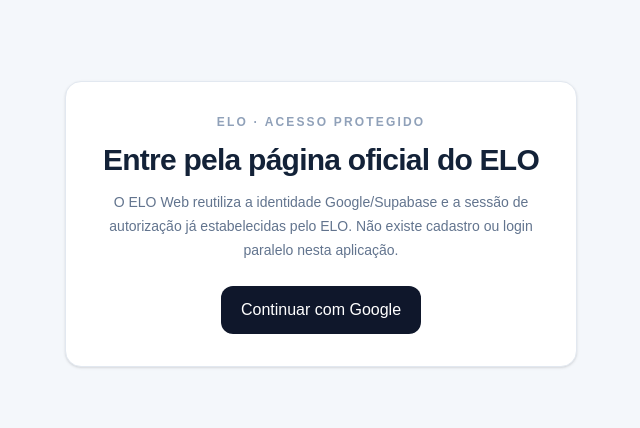
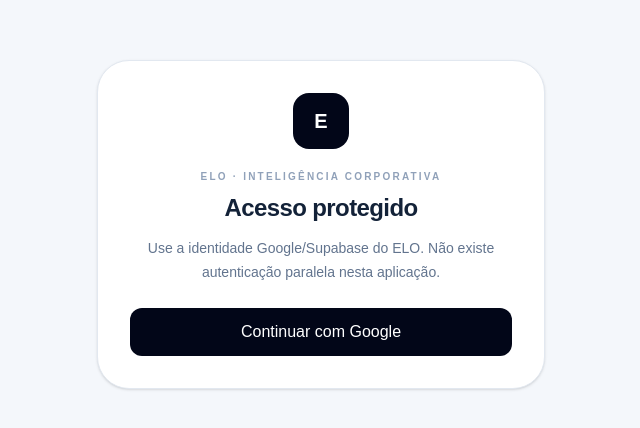
Before and after one commit to salvbruno6-hue/Cognitico_IA-corporative, a Next.js app in the folder apps/elo-web/: page / in a window 1280 px wide. Shown: the part 176-604 px from the top of the page, without its empty margins (319-959 px from the left). Built offline with nearby package versions, Linux system fonts and the light colour scheme; no server answers.

Commit message:
refactor(elo-web): route authenticated users to new command center

```diff
--- a/apps/elo-web/src/auth/ELOWebAuthBoundary.tsx
+++ b/apps/elo-web/src/auth/ELOWebAuthBoundary.tsx
@@ -2,182 +2,89 @@
 
 import { useEffect, useState } from "react";
 import { createClient, type Session, type SupabaseClient } from "@supabase/supabase-js";
-import { EloDashboard } from "@/components/elo-dashboard";
+import { EloWebCommandCenter } from "@/components/elo-web-command-center";
 
-function getSupabaseClient() {
+type AuthClient = SupabaseClient<any>;
+
+function getSupabaseClient(): AuthClient | null {
   const url = process.env.NEXT_PUBLIC_SUPABASE_URL?.trim();
   const key = (process.env.NEXT_PUBLIC_SUPABASE_ANON_KEY ?? process.env.NEXT_PUBLIC_SUPABASE_PUBLISHABLE_KEY)?.trim();
   if (!url || !key) return null;
-  return createClient(url, key, {
-    auth: { persistSession: true, autoRefreshToken: true, detectSessionInUrl: true },
-  });
+  return createClient(url, key, { auth: { persistSession: true, autoRefreshToken: true, detectSessionInUrl: true } });
 }
 
-async function establishELOAuthorizationSession(supabase: SupabaseClient<any>) {
+async function establishAuthorization(supabase: AuthClient) {
   const { error: identityError } = await supabase.rpc("elo_bind_authenticated_identity");
   if (identityError) throw identityError;
-
-  const { data: sessionId, error: sessionError } = await supabase.rpc("elo_establish_authenticated_session");
-  if (sessionError) throw sessionError;
-  if (!sessionId) throw new Error("ELO authorization session was not established.");
-  return sessionId as string;
+  const { data, error } = await supabase.rpc("elo_establish_authenticated_session");
+  if (error) throw error;
+  if (!data) throw new Error("ELO authorization session was not established.");
 }
 
-async function revokeELOAuthorizationSession(supabase: SupabaseClient<any>) {
+async function revokeAuthorization(supabase: AuthClient) {
   const { error } = await supabase.rpc("elo_revoke_authenticated_session");
   if (error) throw error;
 }
 
 export function ELOWebAuthBoundary() {
   const [session, setSession] = useState<Session | null>(null);
+  const [authorized, setAuthorized] = useState(false);
   const [loading, setLoading] = useState(true);
-  const [authorized, setAuthorized] = useState(false);
   const [error, setError] = useState<string | null>(null);
   const [signingIn, setSigningIn] = useState(false);
 
   useEffect(() => {
     let active = true;
     const supabase = getSupabaseClient();
-
-    if (!supabase) {
-      setError("ELO Web não está configurado: variáveis públicas do Supabase não foram definidas no ambiente.");
-      setLoading(false);
-      return () => {
-        active = false;
-      };
-    }
+    if (!supabase) { setError("ELO Web não está configurado: variáveis públicas do Supabase não foram definidas no ambiente."); setLoading(false); return () => { active = false; }; }
 
     void supabase.auth.getSession().then(async ({ data, error: sessionError }) => {
       if (!active) return;
-      if (sessionError) {
-        setError(sessionError.message);
-        setLoading(false);
-        return;
-      }
-
+      if (sessionError) { setError(sessionError.message); setLoading(false); return; }
       setSession(data.session);
-      if (!data.session) {
-        setAuthorized(false);
-        setLoading(false);
-        return;
-      }
-
-      try {
-        await establishELOAuthorizationSession(supabase);
-        if (active) setAuthorized(true);
-      } catch (authorizationError) {
-        if (active) {
-          setAuthorized(false);
-          setError(
-            authorizationError instanceof Error
-              ? authorizationError.message
-              : "Não foi possível estabelecer a sessão de autorização do ELO.",
-          );
-        }
-      } finally {
-        if (active) setLoading(false);
-      }
+      if (!data.session) { setLoading(false); return; }
+      try { await establishAuthorization(supabase); if (active) setAuthorized(true); }
+      catch (authorizationError) { if (active) setError(authorizationError instanceof Error ? authorizationError.message : "Não foi possível autorizar o ELO."); }
+      finally { if (active) setLoading(false); }
     });
 
-    const { data } = supabase.auth.onAuthStateChange((_event, nextSession) => {
-      if (!active) return;
-      setSession(nextSession);
-      if (!nextSession) setAuthorized(false);
-    });
-
-    return () => {
-      active = false;
-      data.subscription.unsubscribe();
-    };
+    const { data } = supabase.auth.onAuthStateChange((_event, nextSession) => { if (!active) return; setSession(nextSession); if (!nextSession) setAuthorized(false); });
+    return () => { active = false; data.subscription.unsubscribe(); };
   }, []);
 
   async function signInWithGoogle() {
-    setError(null);
-    setSigningIn(true);
+    setError(null); setSigningIn(true);
     const supabase = getSupabaseClient();
-    if (!supabase) {
-      setError("Cliente de autenticação do ELO não está configurado.");
-      setSigningIn(false);
-      return;
-    }
-
-    const redirectTo = `${window.location.origin}/auth/callback`;
-    const { error: authError } = await supabase.auth.signInWithOAuth({
-      provider: "google",
-      options: { redirectTo },
-    });
-
-    if (authError) {
-      setError(authError.message);
-      setSigningIn(false);
-    }
+    if (!supabase) { setError("Cliente de autenticação do ELO não está configurado."); setSigningIn(false); return; }
+    const { error: authError } = await supabase.auth.signInWithOAuth({ provider: "google", options: { redirectTo: `${window.location.origin}/auth/callback` } });
+    if (authError) { setError(authError.message); setSigningIn(false); }
   }
 
   async function signOut() {
     setError(null);
     const supabase = getSupabaseClient();
-    if (!supabase) {
-      setError("Cliente de autenticação do ELO não está configurado.");
-      return;
-    }
-
-    try {
-      if (session) await revokeELOAuthorizationSession(supabase);
-    } catch (revokeError) {
-      setError(
-        revokeError instanceof Error
-          ? revokeError.message
-          : "Não foi possível revogar a sessão do ELO.",
-      );
-      return;
-    }
-
+    if (!supabase) { setError("Cliente de autenticação do ELO não está configurado."); return; }
+    try { if (session) await revokeAuthorization(supabase); }
+    catch (revokeError) { setError(revokeError instanceof Error ? revokeError.message : "Não foi possível revogar a sessão do ELO."); return; }
     const { error: signOutError } = await supabase.auth.signOut();
-    if (signOutError) {
-      setError(signOutError.message);
-      return;
-    }
-
-    setAuthorized(false);
-    setSession(null);
-    window.location.assign("/");
+    if (signOutError) { setError(signOutError.message); return; }
+    setAuthorized(false); setSession(null); window.location.assign("/");
   }
 
-  if (loading) {
-    return (
-      <main className="grid min-h-screen place-items-center bg-[var(--elo-bg)] text-[var(--elo-ink)]">
-        Verificando sessão…
-      </main>
-    );
-  }
+  if (loading) return <main className="grid min-h-screen place-items-center bg-[var(--elo-bg)] text-[var(--elo-ink)]"><div className="text-sm text-slate-500">Inicializando ELO Cognitivo…</div></main>;
 
-  if (!session || !authorized) {
-    return (
-      <main className="grid min-h-screen place-items-center bg-[var(--elo-bg)] p-6 text-[var(--elo-ink)]">
-        <section className="w-full max-w-lg rounded-2xl border border-slate-200 bg-[var(--elo-panel)] p-8 text-center shadow-sm">
-          <p className="text-xs font-semibold uppercase tracking-[0.18em] text-slate-400">ELO · Acesso protegido</p>
-          <h1 className="mt-3 text-3xl font-semibold tracking-tight">Entre pela página oficial do ELO</h1>
-          <p className="mt-3 text-sm leading-6 text-slate-500">
-            O ELO Web reutiliza a identidade Google/Supabase e a sessão de autorização já estabelecidas pelo ELO.
-            Não existe cadastro ou login paralelo nesta aplicação.
-          </p>
-          {error && (
-            <p className="mt-4 rounded-xl bg-red-50 p-3 text-sm text-red-700" role="alert">
-              {error}
-            </p>
-          )}
-          <button
-            type="button"
-            onClick={() => void signInWithGoogle()}
-            disabled={signingIn}
-            className="mt-6 inline-flex rounded-xl bg-slate-900 px-5 py-3 text-sm font-semibold text-white disabled:cursor-wait disabled:opacity-60"
-          >
-            {signingIn ? "Abrindo login do Google…" : "Continuar com Google"}
-          </button>
-        </section>
-      </main>
-    );
-  }
+  if (!session || !authorized) return (
+    <main className="grid min-h-screen place-items-center bg-[var(--elo-bg)] p-6 text-[var(--elo-ink)]">
+      <section className="w-full max-w-md rounded-[2rem] border border-slate-200 bg-white p-8 text-center shadow-sm">
+        <div className="mx-auto grid size-14 place-items-center rounded-2xl bg-slate-950 text-xl font-bold text-white">E</div>
+        <div className="mt-5 text-[10px] font-bold uppercase tracking-[.22em] text-slate-400">ELO · Inteligência corporativa</div>
+        <h1 className="mt-2 text-2xl font-semibold tracking-tight">Acesso protegido</h1>
+        <p className="mt-3 text-sm leading-6 text-slate-500">Use a identidade Google/Supabase do ELO. Não existe autenticação paralela nesta aplicação.</p>
+        {error && <p className="mt-4 rounded-xl bg-red-50 p-3 text-left text-sm text-red-700" role="alert">{error}</p>}
+        <button type="button" onClick={() => void signInWithGoogle()} disabled={signingIn} className="mt-6 w-full rounded-xl bg-slate-950 px-5 py-3 text-sm font-semibold text-white disabled:cursor-wait disabled:opacity-60">{signingIn ? "Abrindo Google…" : "Continuar com Google"}</button>
+      </section>
+    </main>
+  );
 
-  return <EloDashboard accessToken={session.access_token} onSignOut={() => void signOut()} />;
+  return <EloWebCommandCenter accessToken={session.access_token} onSignOut={() => void signOut()} />;
 }
```
